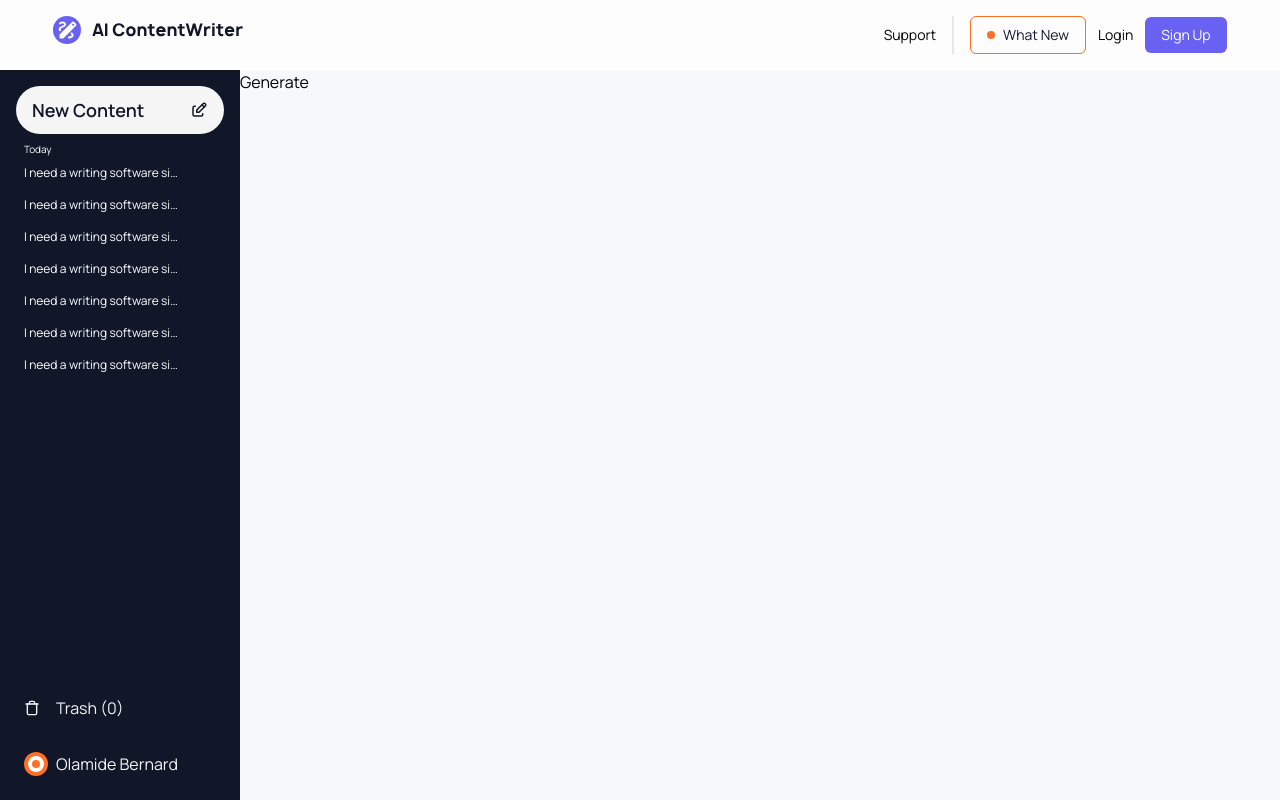
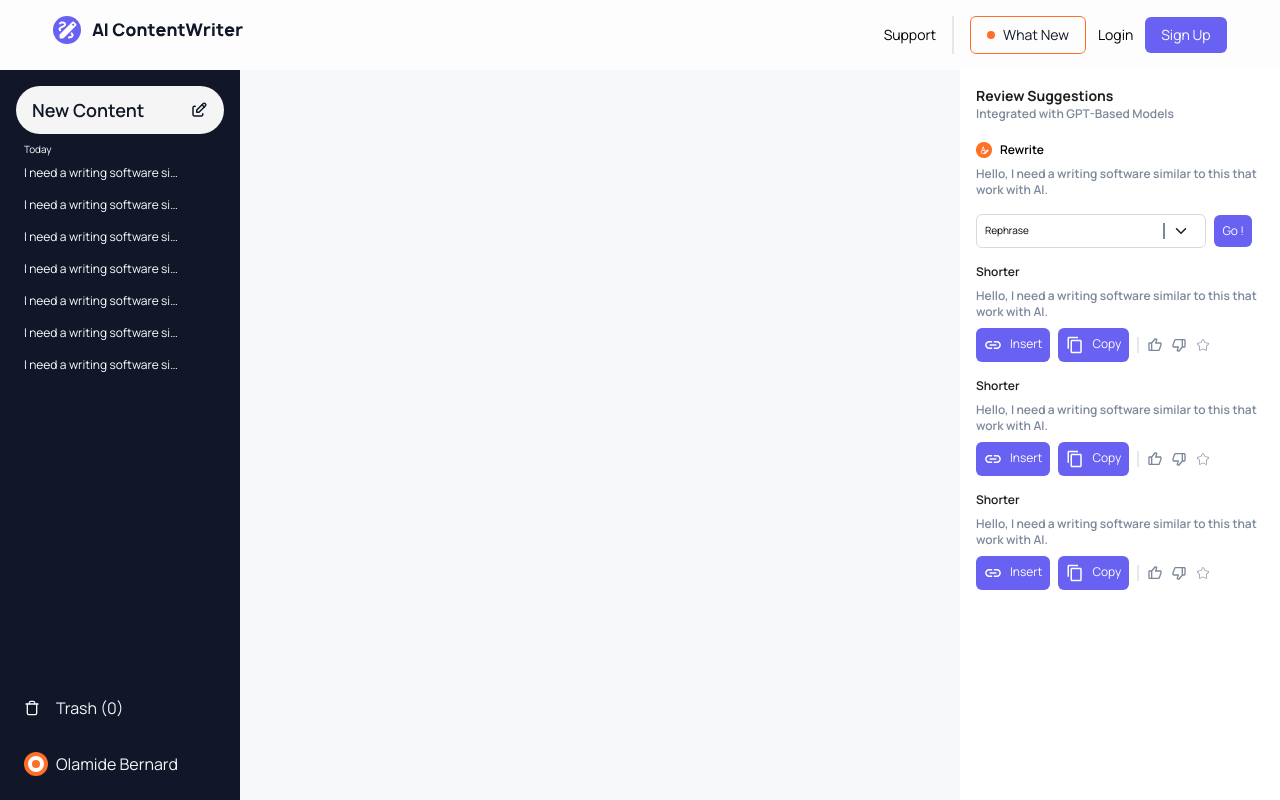
Before and after one commit to screbbi/screbbi-client, a React (Vite) app: page /generate in a window 1280 px wide. Built offline with nearby package versions, Linux system fonts and the light colour scheme.

Commit message:
controls

```diff
--- /dev/null
+++ b/src/components/Dropdown.tsx
@@ -0,0 +1,76 @@
+import { useEffect, useRef, useState } from "react";
+import { IoIosArrowDown } from "react-icons/io";
+
+const Dropdown = () => {
+  const options = [
+    "Rephrase",
+    "Shorten",
+    "More descriptive",
+    "Show, not tell",
+    "More inner conflict",
+    "More intens",
+    "Customize...",
+  ];
+  const optionRef: any = useRef();
+
+  const [openOptions, setOpenOptions] = useState(false);
+  const [currentOption, setCurrentOption] = useState("Rephrase");
+
+  useEffect(() => {
+    const handleOutsideClick = (event: MouseEvent) => {
+      if (
+        optionRef.current &&
+        !optionRef?.current?.contains(event.target as Node)
+      ) {
+        setOpenOptions(false);
+      }
+    };
+
+    document.addEventListener("click", handleOutsideClick);
+
+    return () => {
+      document.removeEventListener("click", handleOutsideClick);
+    };
+  }, []);
+
+  return (
+    <div className="py-2">
+      <div className="flex items-center gap-2">
+        <div className="relative w-4/5" ref={optionRef}>
+          <div
+            className="relative border-faqBorder border rounded-md p-2 flex justify-between w-full divide-x-2 divide-grey cursor-pointer"
+            onClick={() => setOpenOptions(!openOptions)}
+          >
+            <div className="text-[10px]">{currentOption}</div>
+            <div className="flex items-center justify-center px-2">
+              <IoIosArrowDown className="text-closeBlack" />
+            </div>
+          </div>
+
+          {openOptions && (
+            <div className="absolute bg-white p-2 w-full border-faqBorder border rounded-lg text-[10px] top-[110%]">
+              {options.map((option, idx) => (
+                <div
+                  className={`px-4 py-[10px] rounded-md cursor-pointer ${
+                    option === currentOption && "bg-buttonPurple text-white"
+                  }`}
+                  key={idx}
+                  onClick={() => {
+                    setCurrentOption(option);
+                    setOpenOptions(false);
+                  }}
+                >
+                  {option}
+                </div>
+              ))}
+            </div>
+          )}
+        </div>
+
+        <button className="purple-button">Go !</button>
+      </div>
+    </div>
+  );
+};
+
+export default Dropdown;
--- a/src/components/Navbar.tsx
+++ b/src/components/Navbar.tsx
@@ -1,3 +1,4 @@
+import { Link } from "react-router-dom";
 import appLogo from "../assets/img/logo.svg";
 
 const Navbar = () => {
@@ -19,10 +20,15 @@ const Navbar = () => {
               What New
             </button>
 
-            <button>Login</button>
-            <button className="py-2 px-4 rounded-md text-white bg-buttonPurple">
-              Sign Up
-            </button>
+            <Link to={"/auth/login"}>
+              <button>Login</button>
+            </Link>
+
+            <Link to={"/auth/register"}>
+              <button className="py-2 px-4 rounded-md text-white bg-buttonPurple">
+                Sign Up
+              </button>
+            </Link>
           </div>
         </div>
       </div>
--- /dev/null
+++ b/src/components/Shorter.tsx
@@ -0,0 +1,41 @@
+import { IoMdLink } from "react-icons/io";
+import { MdContentCopy } from "react-icons/md";
+import { BiLike, BiDislike } from "react-icons/bi";
+import { CiStar } from "react-icons/ci";
+
+const Shorter = () => {
+  return (
+    <div className="py-2">
+      <div className="text-xs font-semibold text-closeBlack">Shorter</div>
+      <div className="grey-text mt-2">
+        Hello, I need a writing software similar to this that work with AI.
+      </div>
+
+      <div className="flex items-center divide-x-2 mt-2">
+        <div className="flex gap-2 items-center pr-2">
+          <button className="purple-button">
+            <IoMdLink className="text-lg" />
+            Insert
+          </button>
+          <button className="purple-button">
+            <MdContentCopy className="text-lg" />
+            Copy
+          </button>
+        </div>
+        <div className="flex gap-2 items-center text-grey pl-2">
+          <div>
+            <BiLike />
+          </div>
+          <div>
+            <BiDislike />
+          </div>
+          <div>
+            <CiStar />
+          </div>
+        </div>
+      </div>
+    </div>
+  );
+};
+
+export default Shorter;
--- a/src/index.css
+++ b/src/index.css
@@ -45,3 +45,14 @@ body {
   @apply grid h-full bg-whatNewText text-lightButton p-4;
   grid-template-rows: 3rem 1fr 6rem;
 }
+
+.generate {
+  @apply grid h-full;
+  grid-template-columns: 1fr 20rem;
+}
+.grey-text {
+  @apply text-grey font-semibold text-xs;
+}
+.purple-button {
+  @apply flex gap-2 rounded-md text-white bg-buttonPurple p-2 text-xs;
+}
--- a/src/pages/Generate.tsx
+++ b/src/pages/Generate.tsx
@@ -1,10 +1,41 @@
 import PageLayout from "../layout/PageLayout";
+import generate from "../assets/img/generate-rewrite.png";
+import Shorter from "../components/Shorter";
+import Dropdown from "../components/Dropdown";
 
 const Generate = () => {
   return (
     <PageLayout>
-      <div className="grid">
-        <div>Generate</div>
+      <div className="generate">
+        <div className="editor"></div>
+        <div className="controls bg-white p-4">
+          <div className="title mb-5">
+            <div className="text-sm text-closeBlack font-bold">
+              Review Suggestions
+            </div>
+            <div className="text-grey font-semibold text-xs">
+              Integrated with GPT-Based Models
+            </div>
+          </div>
+
+          <div>
+            <div className="flex gap-2 items-center text-xs font-semibold mb-2">
+              <img src={generate} alt="" />
+              <div>Rewrite</div>
+            </div>
+
+            <div className="text-grey font-semibold text-xs my-2">
+              Hello, I need a writing software similar to this that work with
+              AI.
+            </div>
+
+            <Dropdown />
+
+            <Shorter />
+            <Shorter />
+            <Shorter />
+          </div>
+        </div>
       </div>
     </PageLayout>
   );
--- a/src/pages/onboard/Login.tsx
+++ b/src/pages/onboard/Login.tsx
@@ -22,6 +22,8 @@ const Login = () => {
     },
     validationSchema: loginValidationSchema,
     onSubmit: (values) => {
+      window.location.replace("/generate");
+      return;
       setLoading(true);
       postRequest("/auth/login", values)
         .then(({ data }) => {
--- a/src/pages/onboard/Register.tsx
+++ b/src/pages/onboard/Register.tsx
@@ -24,6 +24,7 @@ const Register = () => {
     },
     validationSchema: signUpValidationSchema,
     onSubmit: (values) => {
+      window.location.replace("/auth/verify");
       return;
       setLoading(true);
       postRequest("/auth/register", values)
@@ -55,7 +56,7 @@ const Register = () => {
 
   return (
     <AuthLayout>
-      <div className="onboard-form max-w-md">
+      <div className="onboard-form max-w-md py-8">
         <form className="top-onboard-form" onSubmit={signUpFormik.handleSubmit}>
           <img src={logo} alt="" className="mx-auto mb-6" />
           <div className="onboard-title">Create your free account</div>
--- a/src/pages/onboard/Verify.tsx
+++ b/src/pages/onboard/Verify.tsx
@@ -1,7 +1,7 @@
 import { useState } from "react";
 import OnboardInput from "../../components/OnboardInput";
 import OnboardButton from "../../components/OnboardButton";
-import { signUpValidationSchema } from "../../yup/validation";
+import { validateEmailSchema } from "../../yup/validation";
 import { useFormik } from "formik";
 import { postRequest } from "../../utils/request";
 import { toast } from "react-hot-toast";
@@ -14,8 +14,9 @@ const Verify = () => {
     initialValues: {
       code: "",
     },
-    validationSchema: signUpValidationSchema,
+    validationSchema: validateEmailSchema,
     onSubmit: (values) => {
+      window.location.replace("/generate");
       return;
       setLoading(true);
       postRequest("/auth/register", values)
--- a/src/yup/validation.ts
+++ b/src/yup/validation.ts
@@ -84,3 +84,11 @@ export const changePasswordSchema = yup.object().shape({
     .required("Password is required")
     .oneOf([yup.ref("newPassword")], "Passwords must match"),
 });
+
+export const validateEmailSchema = yup.object().shape({
+  code: yup
+    .string()
+    .required("Code is required")
+    .matches(/^[0-9]+$/, "Code must contain only numbers")
+    .max(6),
+});
```
Also changed, not shown: src/components/Header.tsx (+26 -6 lines), src/assets/img/generate-rewrite.png (added).
